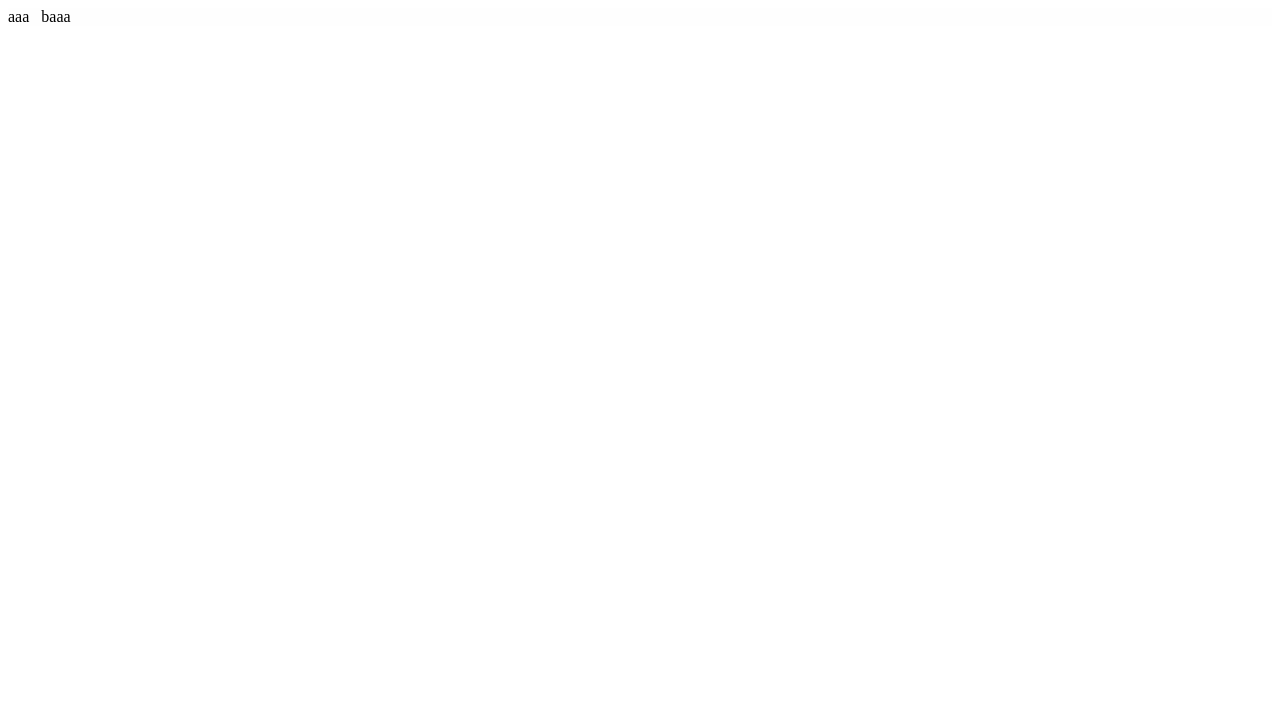
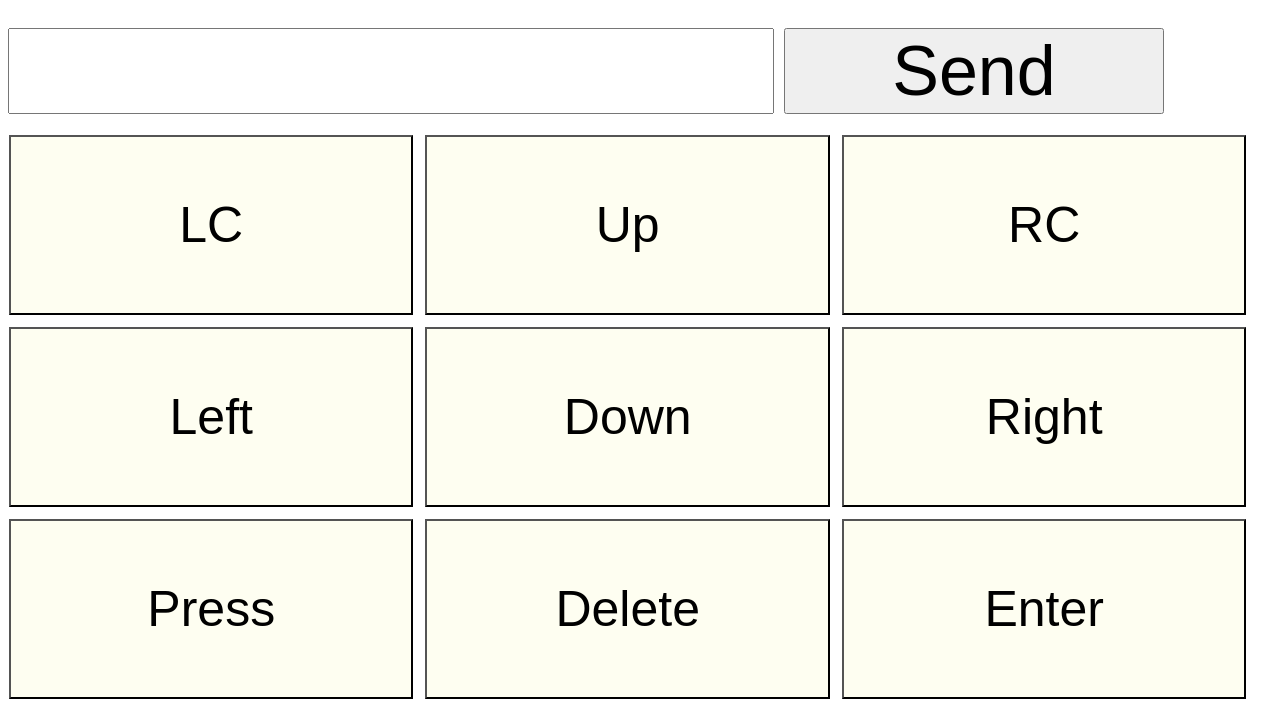
Before and after one commit to lndasd/MacContorl, a plain HTML site: page index.html in a window 1280 px wide. Shown: the top 720 px of the page. Drawn offline with Linux system fonts and the light colour scheme.

Commit message:
Add files via upload

```diff
--- a/index.html
+++ b/index.html
@@ -1,19 +1,96 @@
 <!doctype html>
-<html>
+<html lang="zh-Hans">
   <head>
     <title>This is test site</title>
     <script>
+      var xmlhttp = new XMLHttpRequest();
+      var prex = 0;
+      var prey = 0;
+      var url = "index.html";
+      document.getElementById("container").requestFullScreen();
       function sendMove(p1){
 
       }
+      function sendText(){
+        t = document.getElementsByName("textBox1")[0].value;
+        document.getElementsByName("textBox1")[0].value = "";
+        document.getElementById("op").innerHTML = t;
+        var urlstr = encodeURIComponent(t);
+        xmlhttp.open("GET",url + "?t=" + urlstr,true);
+        xmlhttp.send();
+      }
+      function mousePress(e){
+        prex = e.touches[0].clientX;
+        prey = e.touches[0].clientY;
+      }
+      function mouseMove(e){
+        e.preventDefault();
+        var x = e.touches[0].clientX;
+        var y = e.touches[0].clientY;
+        var coor = "Mouse move position " + x + "," + y;
+        if (Math.abs(prex - x) > 5 || Math.abs(prey - y) > 5) {
+          xmlhttp.open("GET",url + "?x=" + (x - prex) + "&y=" + (y - prey),true);
+          xmlhttp.send();
+          prex = x;
+          prey = y;
+        }
+        document.getElementById("op").innerHTML = coor;
+      }
     </script>
     <style>
-      #container{width: 100%; background-color: #fefefe;}
+      body{font-size: 40px;
+        -webkit-touch-callout: none;
+        -webkit-user-select: none;
+        -khtml-user-select: none;
+        -moz-user-select: none;
+        -ms-user-select: none;
+        user-select: none;
+      }
+      #container{width: 100%;padding: 0px;margin: 0px;}
+      #t1{width: 60%;font-size: 70px;}
+      #b1{width: 30%;font-size: 70px;}
+      #pArea{
+        width: 100%;
+        height: 100px;
+        background-color: #f1fff1;
+        height: 700px;
+        border-style: solid;
+        border-width: 1px;}
+      .cl{
+        width: 32%;
+        font-size: 50px;
+        background-color: #fefef1;
+        height: 180px;
+        margin: 1px;
+      }
+      .sp{height: 20px;}
     </style>
   </head>
   <body>
     <div id="container">
-      aaa &nbsp baaa
+      <div class="sp"></div>
+      <div id="tArea">
+        <input id="t1" type="text" name="textBox1">
+        <button id="b1" onclick="sendText()">Send</button>
+      </div>
+      <div class="sp"></div>
+      <div id="bArea">
+        <button class="cl">LC</button>
+        <button class="cl">Up</button>
+        <button class="cl">RC</button>
+        <div style="height: 10px;"></div>
+        <button class="cl">Left</button>
+        <button class="cl">Down</button>
+        <button class="cl">Right</button>
+        <div style="height: 10px;"></div>
+        <button class="cl">Press</button>
+        <button class="cl">Delete</button>
+        <button class="cl">Enter</button>
+      </div>
+      <div class="sp"></div>
+      <div id="pArea" ontouchmove="mouseMove(event)" ontouchstart="mousePress(event)">
+      </div>
+      <div id="op"></div>
     </div>
   </body>
 </html>
```
